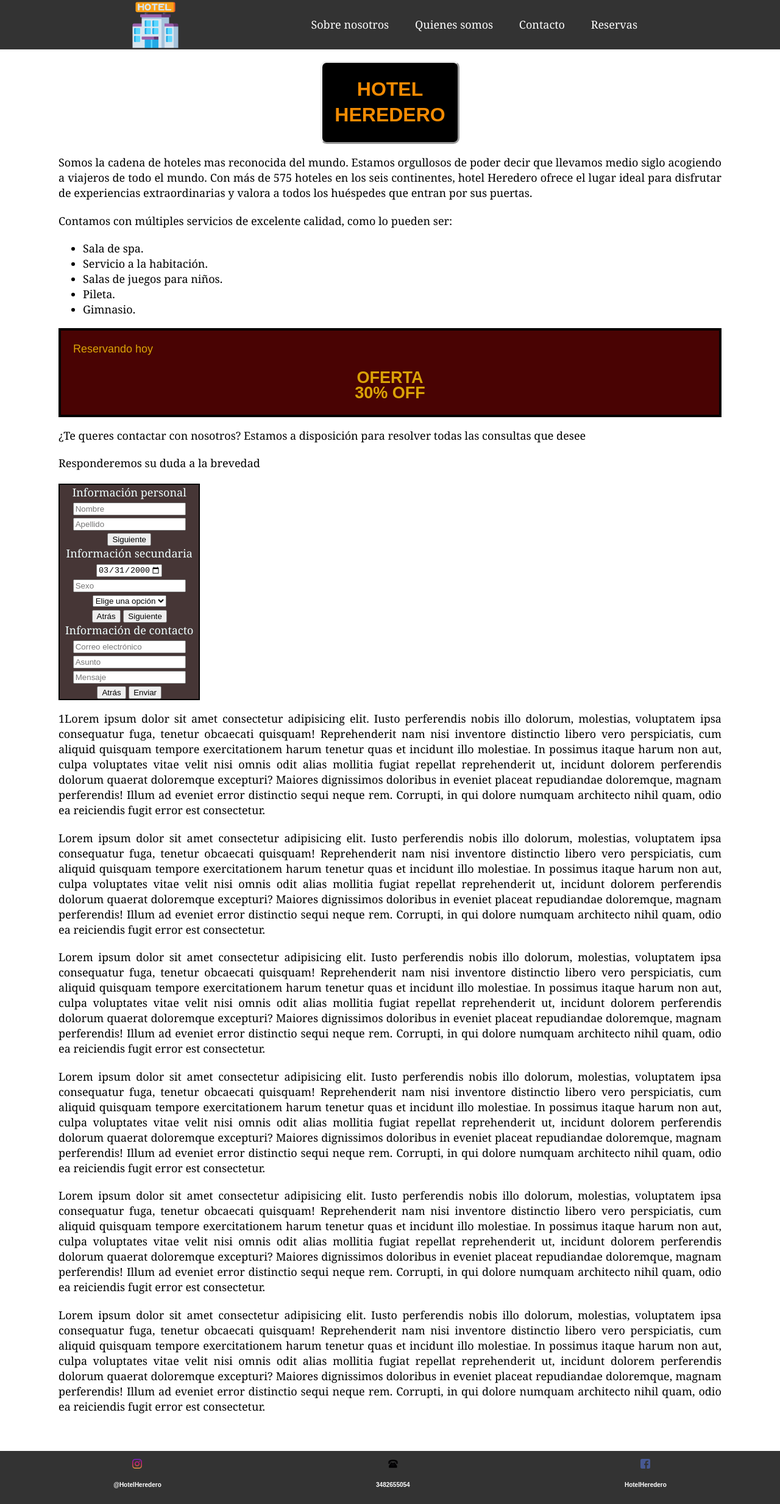
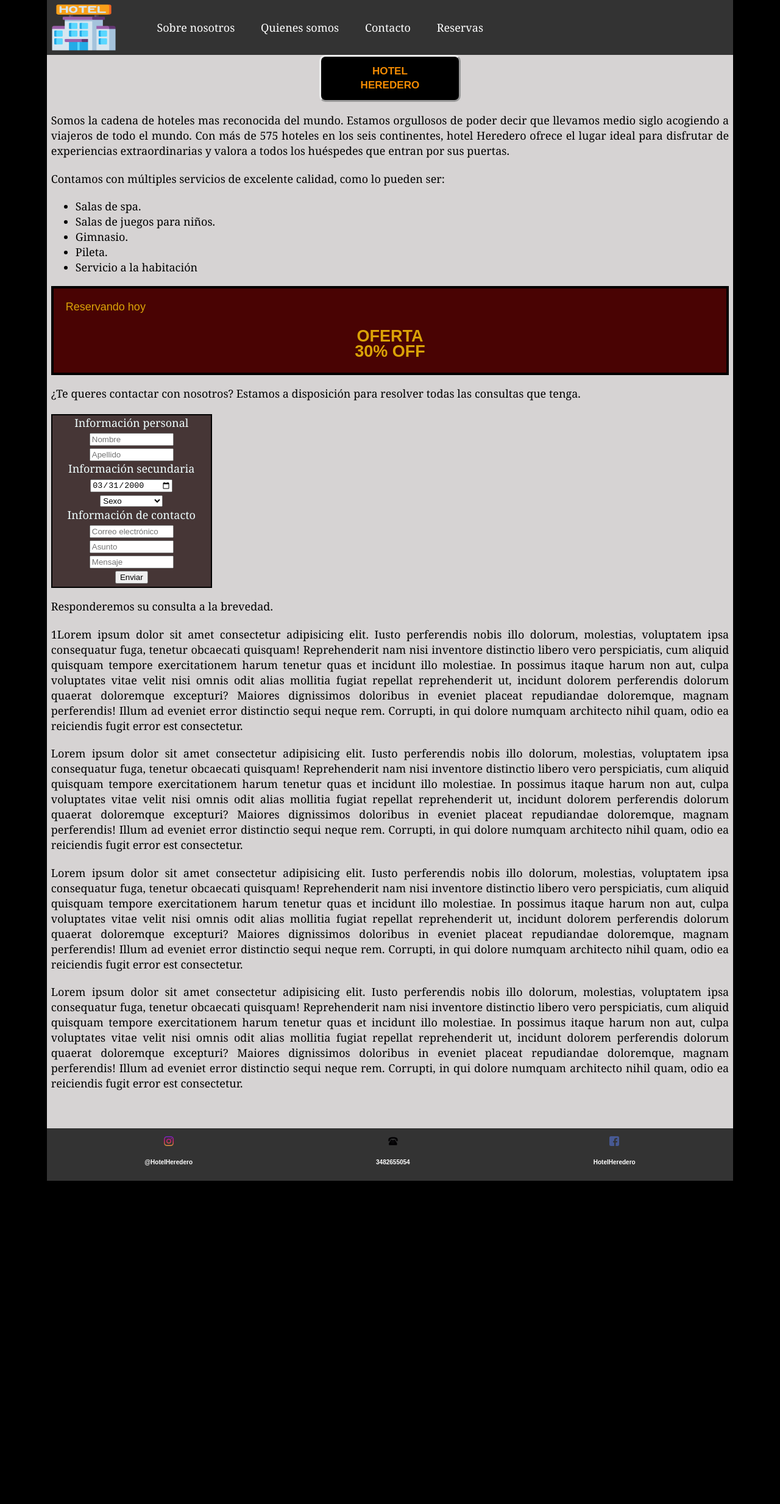
Before and after one commit to FacundoYoris/TrabajoPracticoIntegrador-AP4.0, a plain HTML site: page index.html in a window 1280 px wide. Shown: the whole page at 61% size. After the commit the page ends 1936 px from the top, so only its background shows below. Drawn offline with nearby package versions, Linux system fonts and the light colour scheme.

Commit message:
Primeros cambios

```diff
--- a/index.html
+++ b/index.html
@@ -8,9 +8,9 @@
     <title>HOTEL HEREDERO</title>
   </head>
   <body>
-
+    <div>
       <header class="header">
-      <div class="container logo-nav-container">
+        <div class="container">
           <img src="imagenes/hotel.png" alt="" height="80px" width="80px" />
           <nav class="navegacion">
             <ul>
@@ -22,12 +22,11 @@
           </nav>
         </div>
       </header>
-
+    </div>
+    <div>
       <main class="main">
         <div id="titulo">
-        <h1>
-          HOTEL<br/>HEREDERO
-        </h1>
+          <h1>HOTEL<br />HEREDERO</h1>
         </div>
 
         <section id="presentacion">
@@ -36,22 +35,33 @@
               Somos la cadena de hoteles mas reconocida del mundo. Estamos
               orgullosos de poder decir que llevamos medio siglo acogiendo a
               viajeros de todo el mundo. Con más de 575 hoteles en los seis
-            continentes, hotel Heredero ofrece el lugar ideal para disfrutar de
-            experiencias extraordinarias y valora a todos los huéspedes que
+              continentes, hotel Heredero ofrece el lugar ideal para disfrutar
+              de experiencias extraordinarias y valora a todos los huéspedes que
               entran por sus puertas.
             </p>
             <p>
-            Contamos con múltiples servicios de excelente calidad, como lo pueden ser:
+              Contamos con múltiples servicios de excelente calidad, como lo
+              pueden ser:
             </p>
             <ul>
-            <li>Sala de spa.</li>
-            <li>Servicio a la habitación.</li>
+              <li>Salas de spa.</li>
               <li>Salas de juegos para niños.</li>
+              <li>Gimnasio.</li>
               <li>Pileta.</li>
-            <li>Gimnasio.</li>
+              <li>Servicio a la habitación</li>
             </ul>
+            <!-- <div class="imagenes-servicios">
+              <img src="imagenes/spa.png" alt="spa">
+
+              <img src="imagenes/servicioHabitacion.png" alt="servicioHabitacion">
+
+              <img src="imagenes/niños.png" alt="juegos">
+
+              <img src="imagenes/pileta.png" alt="pileta">
+
+              <img src="imagenes/gimnasio.png" alt="gimnasio">
+          </div> -->
           </div>
-
         </section>
 
         <section id="oferta">
@@ -63,16 +73,14 @@
             </h2>
           </div>
         </section>
-
+        <div>
           <p>
-        ¿Te queres contactar con nosotros? Estamos a disposición para resolver
-        todas las consultas que desee
+            ¿Te queres contactar con nosotros? Estamos a disposición para
+            resolver todas las consultas que tenga.
           </p>
-      <p>Responderemos su duda a la brevedad</p>
-
+        </div>
         <section id="formulario-contacto">
-        <form action="#" name="Nombre">
-          <!-- Pagina N°1-->
+          <form class="form-contacto" action="#" name="Nombre">
             <div class="p">Información personal</div>
             <div class="campo">
               <div class="label">
@@ -84,11 +92,10 @@
                 <input type="text" id="apellido" placeholder="Apellido" />
               </div>
             </div>
-          <div class="campo-botones">
+            <!-- <div class="campo-botones">
             <button>Siguiente</button>
-          </div>
+          </div> -->
 
-          <!-- Pagina N°2-->
             <div class="p">Información secundaria</div>
             <div class="campo">
               <div class="label">
@@ -102,25 +109,27 @@
             </div>
             <div class="campo">
               <div class="label">
-              <input type="text" id="sexo" placeholder="Sexo" />
                 <select name="" id="sexo">
-                <option value="-1" disable>Elige una opción</option>
+                  <option value="-1" disable>Sexo</option>
                   <option value="0">Masculino</option>
                   <option value="1">Femenino</option>
                   <option value="2">No especifica</option>
                 </select>
               </div>
             </div>
-          <div class="campo-botenes">
+            <!-- <div class="campo-botenes">
             <button class="volver">Atrás</button>
             <button class="seguir">Siguiente</button>
-          </div>
+          </div> -->
 
-          <!-- Pagina N°3-->
             <div class="p">Información de contacto</div>
             <div class="campo">
               <div class="label">
-              <input type="text" id="email" placeholder="Correo electrónico" />
+                <input
+                  type="text"
+                  id="email"
+                  placeholder="Correo electrónico"
+                />
               </div>
             </div>
             <div class="campo">
@@ -134,12 +143,12 @@
               </div>
             </div>
             <div class="campo-botones">
-            <button class="volver">Atrás</button>
+              <!-- <button class="volver">Atrás</button> -->
               <button>Enviar</button>
             </div>
           </form>
         </section>
-
+        <p>Responderemos su consulta a la brevedad.</p>
         <p>
           1Lorem ipsum dolor sit amet consectetur adipisicing elit. Iusto
           perferendis nobis illo dolorum, molestias, voluptatem ipsa consequatur
@@ -149,10 +158,10 @@
           possimus itaque harum non aut, culpa voluptates vitae velit nisi omnis
           odit alias mollitia fugiat repellat reprehenderit ut, incidunt dolorem
           perferendis dolorum quaerat doloremque excepturi? Maiores dignissimos
-        doloribus in eveniet placeat repudiandae doloremque, magnam perferendis!
-        Illum ad eveniet error distinctio sequi neque rem. Corrupti, in qui
-        dolore numquam architecto nihil quam, odio ea reiciendis fugit error est
-        consectetur.
+          doloribus in eveniet placeat repudiandae doloremque, magnam
+          perferendis! Illum ad eveniet error distinctio sequi neque rem.
+          Corrupti, in qui dolore numquam architecto nihil quam, odio ea
+          reiciendis fugit error est consectetur.
         </p>
         <p>
           Lorem ipsum dolor sit amet consectetur adipisicing elit. Iusto
@@ -163,10 +172,10 @@
           possimus itaque harum non aut, culpa voluptates vitae velit nisi omnis
           odit alias mollitia fugiat repellat reprehenderit ut, incidunt dolorem
           perferendis dolorum quaerat doloremque excepturi? Maiores dignissimos
-        doloribus in eveniet placeat repudiandae doloremque, magnam perferendis!
-        Illum ad eveniet error distinctio sequi neque rem. Corrupti, in qui
-        dolore numquam architecto nihil quam, odio ea reiciendis fugit error est
-        consectetur.
+          doloribus in eveniet placeat repudiandae doloremque, magnam
+          perferendis! Illum ad eveniet error distinctio sequi neque rem.
+          Corrupti, in qui dolore numquam architecto nihil quam, odio ea
+          reiciendis fugit error est consectetur.
         </p>
         <p>
           Lorem ipsum dolor sit amet consectetur adipisicing elit. Iusto
@@ -177,10 +186,10 @@
           possimus itaque harum non aut, culpa voluptates vitae velit nisi omnis
           odit alias mollitia fugiat repellat reprehenderit ut, incidunt dolorem
           perferendis dolorum quaerat doloremque excepturi? Maiores dignissimos
-        doloribus in eveniet placeat repudiandae doloremque, magnam perferendis!
-        Illum ad eveniet error distinctio sequi neque rem. Corrupti, in qui
-        dolore numquam architecto nihil quam, odio ea reiciendis fugit error est
-        consectetur.
+          doloribus in eveniet placeat repudiandae doloremque, magnam
+          perferendis! Illum ad eveniet error distinctio sequi neque rem.
+          Corrupti, in qui dolore numquam architecto nihil quam, odio ea
+          reiciendis fugit error est consectetur.
         </p>
         <p>
           Lorem ipsum dolor sit amet consectetur adipisicing elit. Iusto
@@ -191,41 +200,14 @@
           possimus itaque harum non aut, culpa voluptates vitae velit nisi omnis
           odit alias mollitia fugiat repellat reprehenderit ut, incidunt dolorem
           perferendis dolorum quaerat doloremque excepturi? Maiores dignissimos
-        doloribus in eveniet placeat repudiandae doloremque, magnam perferendis!
-        Illum ad eveniet error distinctio sequi neque rem. Corrupti, in qui
-        dolore numquam architecto nihil quam, odio ea reiciendis fugit error est
-        consectetur.
-      </p>
-      <p>
-        Lorem ipsum dolor sit amet consectetur adipisicing elit. Iusto
-        perferendis nobis illo dolorum, molestias, voluptatem ipsa consequatur
-        fuga, tenetur obcaecati quisquam! Reprehenderit nam nisi inventore
-        distinctio libero vero perspiciatis, cum aliquid quisquam tempore
-        exercitationem harum tenetur quas et incidunt illo molestiae. In
-        possimus itaque harum non aut, culpa voluptates vitae velit nisi omnis
-        odit alias mollitia fugiat repellat reprehenderit ut, incidunt dolorem
-        perferendis dolorum quaerat doloremque excepturi? Maiores dignissimos
-        doloribus in eveniet placeat repudiandae doloremque, magnam perferendis!
-        Illum ad eveniet error distinctio sequi neque rem. Corrupti, in qui
-        dolore numquam architecto nihil quam, odio ea reiciendis fugit error est
-        consectetur.
-      </p>
-      <p>
-        Lorem ipsum dolor sit amet consectetur adipisicing elit. Iusto
-        perferendis nobis illo dolorum, molestias, voluptatem ipsa consequatur
-        fuga, tenetur obcaecati quisquam! Reprehenderit nam nisi inventore
-        distinctio libero vero perspiciatis, cum aliquid quisquam tempore
-        exercitationem harum tenetur quas et incidunt illo molestiae. In
-        possimus itaque harum non aut, culpa voluptates vitae velit nisi omnis
-        odit alias mollitia fugiat repellat reprehenderit ut, incidunt dolorem
-        perferendis dolorum quaerat doloremque excepturi? Maiores dignissimos
-        doloribus in eveniet placeat repudiandae doloremque, magnam perferendis!
-        Illum ad eveniet error distinctio sequi neque rem. Corrupti, in qui
-        dolore numquam architecto nihil quam, odio ea reiciendis fugit error est
-        consectetur.
+          doloribus in eveniet placeat repudiandae doloremque, magnam
+          perferendis! Illum ad eveniet error distinctio sequi neque rem.
+          Corrupti, in qui dolore numquam architecto nihil quam, odio ea
+          reiciendis fugit error est consectetur.
         </p>
       </main>
-
+    </div>
+    <div>
       <footer class="footer">
         <div>
           <img src="imagenes/instagram.png" alt="@hotelNombreDelHotel" />
@@ -246,6 +228,6 @@
 
       <script src="https://code.jquery.com/jquery-3.6.4.min.js"></script>
       <script src="main.js"></script>
-
+    </div>
   </body>
 </html>
--- a/style.css
+++ b/style.css
@@ -1,14 +1,19 @@
-
+html{
+    background-color: black;
+}
 body{
-    margin:0;
+    margin:0 auto;
     font-family: Georgia,Times;
     color: #000000;
     font-size: 18px;
     line-height: 25px;
+    width: 88%;
 }
 main #titulo h1{
-    font-size: 2rem;
+    /* font-size: 2rem; */
+    font-size: 95%;
     line-height: 1.3em;
+    /* width:88%; */
 }
 p{
     margin-bottom: 20.5px;
@@ -20,27 +25,35 @@ footer h2 {
 main h1,h2{
     text-align: center;
 }
-/*Clases*/
-.container{
-    width: 85%;
-    max-width: 850px;
-    margin: 0 auto;
-    display: flex;
-    justify-content: space-between;
-    align-items: center;
-}
 .header{
     background-color: #333;
+    /* box-sizing: content-box; */
     color:white;
     position: fixed;
-    width: 100%;
+    width: 88%;
     top:0;
 }
 .header a{
     color:white;
     text-decoration: none;
 }
+.container{
+    width: 100%;
+    /* max-width: 850px; */
+    margin: 0 auto;
+    display: flex;
+    /* justify-content: space-between; */
+    align-items: center;
+    box-sizing:border-box;
+}
+
+.container img{
+    width: 10%;
+    padding: 5px;
+}
+
 .navegacion{
+    width: 90%;
     margin:0;
     padding:0;
     list-style: none;
@@ -60,27 +73,37 @@ main h1,h2{
     background: #060A5A;
 
 }
-.footer{
-    left: 0;
-    right: 0;
-    background-color: #333;
-    color:white;
-    padding: 10px;
-    text-align: center;
-    display: flex;
-    justify-content:space-around;
-}
-
 .main{
-    background-color: rgb(255, 255, 255);
+    background-color: rgb(214, 211, 211);
     margin:0 auto;
-    width: 85%;
-    padding-top:100px;
+    margin-top:90px;
     padding-bottom:40px;
     text-align: justify;
+    padding-left: 7px;
+    padding-right: 7px;
+    box-sizing: border-box;
 }
+#titulo{
+    min-width: 120px;
+    width: 20%;
+    height: 10%;
+    padding: 2px;
+    border-style: outset;
+    margin:0 auto;
+    background-color: #000000;
+    color: rgb(243, 139, 2);
+    border-radius: 10px;
+    font-family: Arial, Helvetica, sans-serif;
+}
+.imagenes-servicios{
+    right: 0;
+    left: 0;
+    width: 150px;
+    height: 150px;
+    display: flex;
+    justify-content: space-between;
 
-/* ID */
+}
 #oferta{
     margin:0 auto;
     display: flex;
@@ -101,33 +124,41 @@ main h1,h2{
     color:rgb(219, 163, 7);
     font-family: Arial, Helvetica, sans-serif;
 }
-#titulo{
+#formulario-contacto{
+    display: inline-block;
+    min-width: 260px;
+    width: 20%;
+    /* height: 30%; */
+    border:2px solid black;
+    text-align: center;
+    background-color: rgb(70, 54, 54);
+    color:azure;
 
-    width: 20%;
-    height: 10%;
-    padding: 2px;
-    border-style: outset;
-    margin:0 auto;
-    background-color: #000000;
-    color: rgb(243, 139, 2);
-    border-radius: 10px;
-    font-family: Arial, Helvetica, sans-serif;
+}
+.form-contacto input{
+    width: 50%;
 }
 
-#formulario-contacto{
-    width: 21%;
-    height: 21%;
-    border:2px solid black;
-    align-items: center;
+.campo-botones{
+    padding-bottom: 2%;
+}
+.footer{
+    left: 0;
+    right: 0;
+    background-color: #333;
+    color:white;
+    padding: 10px;
     text-align: center;
-    background-color: rgb(70, 54, 54);
-    color:azure
+    display: flex;
+    justify-content:space-around;
 }
+@media only screen and (max-width: 912px) {
+    .container img{
+        width: auto;
+    }
+    .navegacion{
+       text-align: center;
 
-@media only screen and (max-width: 912px) {
-    .navegacion{
-        width: 100%;
-        margin-top: 15px;
     }
     .navegacion ul li{
         display: block;
@@ -141,4 +172,8 @@ main h1,h2{
     .navegacion ul li a:hover{
         background: #060A5A;
     }
+    .main {
+        margin-top: 200px;
+    }
+
 }
--- /dev/null
+++ b/style2.css
@@ -0,0 +1,119 @@
+html{
+    background-color: black;
+}
+body{
+    margin:0 auto;
+    width: 88%;
+    font-family: Georgia,Times;
+    font-size: 18px;
+    line-height: 25px;
+    color: #000000;
+    background-color: rgb(163, 173, 173);
+    border: #e4e4e4 solid;
+    text-align: center;
+}
+main #titulo h1{
+    font-size: 2rem;
+    line-height: 1em;
+}
+p{
+    margin-bottom: 20.5px;
+}
+footer h2 {
+    font-size: 10px;
+    font-family: Arial, Helvetica, sans-serif;
+}
+.container{
+    width: 85%;
+    max-width: 850px;
+    margin: 0 auto;
+    display: flex;
+    justify-content: space-between;
+    align-items: center;
+    border: #000000 solid;
+}
+.header{
+    background-color: #333;
+    color:white;
+    position: fixed;
+    width: 88%;
+    top:0;
+}
+.header a{
+    color:white;
+    text-decoration: none;
+}
+.navegacion{
+    margin:0;
+    padding:0;
+    list-style: none;
+    flex-wrap: wrap;
+}
+.navegacion ul li{
+    display: inline-block;
+}
+.navegacion ul li a{
+    display: block;
+    padding: 10px 19px;
+    border-radius: 10px;
+    transition: all  linear;
+}
+.navegacion ul li a:hover{
+
+    background: #060A5A;
+
+}
+.main{
+    padding-top:100px;
+    padding-bottom:40px;
+}
+.footer{
+    left: 0;
+    right: 0;
+    background-color: #333;
+    color:white;
+    padding: 10px;
+    text-align: center;
+    display: flex;
+    justify-content:space-around;
+}
+#titulo{
+
+    width: 20%;
+    height: 10%;
+    padding: 2px;
+    border-style: outset;
+    margin:0 auto;
+    background-color: #000000;
+    color: rgb(243, 139, 2);
+    border-radius: 10px;
+    font-family: Arial, Helvetica, sans-serif;
+}
+#formulario-contacto{
+    width: 21%;
+    height: 21%;
+    border:2px solid black;
+    align-items: center;
+    text-align: center;
+    background-color: rgb(70, 54, 54);
+    color:azure
+}
+
+@media only screen and (max-width: 912px) {
+    .navegacion{
+        width: 100%;
+        margin-top: 15px;
+    }
+    .navegacion ul li{
+        display: block;
+    }
+    .navegacion ul li a{
+        display: block;
+        padding: 8px 0px;
+        border-radius: 10px;
+        transition: all  linear;
+    }
+    .navegacion ul li a:hover{
+        background: #060A5A;
+    }
+}
```
Also changed, not shown: imagenes/gimnasio.png (added), imagenes/niños.png (added), imagenes/pileta.png (added), imagenes/servicioHabitacion.png (added), imagenes/spa.png (added). Lines whose indentation alone changed are shown as unchanged.
